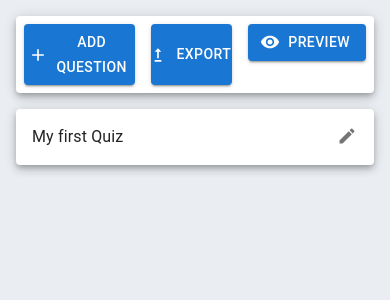
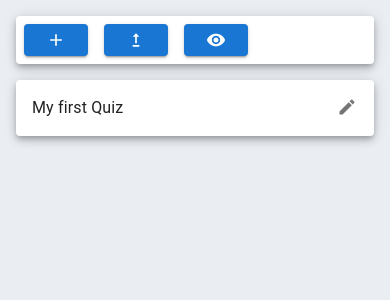
Before and after one commit to doneWorker/quiz-builder, a React (Create React App) app in the folder frontend/: page / in a window 390 px wide. Shown: the top 300 px of the page. Built offline with nearby package versions, Linux system fonts and the light colour scheme.

Commit message:
feat: hide action buttons text on mobile

```diff
--- a/frontend/src/components/editor/Actions.tsx
+++ b/frontend/src/components/editor/Actions.tsx
@@ -1,5 +1,6 @@
 import { useContext } from "react";
 import { Link } from "react-router-dom";
+import useMediaQuery from "@mui/material/useMediaQuery";
 import Paper from "@mui/material/Paper";
 import Button from "@mui/material/Button";
 import Stack from "@mui/material/Stack";
@@ -11,6 +12,7 @@ import { QuizContext } from "../../quiz.context";
 
 export const Actions = () => {
   const { createQuestion, quiz } = useContext(QuizContext);
+  const isMobile = useMediaQuery("(max-width:600px)");
 
   const exportQuiz = () => {
     alert(JSON.stringify(quiz));
@@ -19,7 +21,13 @@ export const Actions = () => {
   return (
     <Paper
       elevation={5}
-      sx={{ width: "100%", p: 1, mt: 2, boxSizing: "border-box" }}
+      sx={{
+        width: "100%",
+        p: 1,
+        mt: 2,
+        boxSizing: "border-box",
+        "& .MuiButton-startIcon": isMobile ? { m: 0 } : null,
+      }}
     >
       <Stack spacing={2} direction="row">
         <Button
@@ -27,18 +35,18 @@ export const Actions = () => {
           startIcon={<AddIcon />}
           onClick={createQuestion}
         >
-          Add Question
+          {!isMobile && "Add Question"}
         </Button>
         <Button
           variant="contained"
           startIcon={<UpgradeIcon />}
           onClick={exportQuiz}
         >
-          Export
+          {!isMobile && "Export"}
         </Button>
         <Link to="/preview" style={{ textDecoration: "none" }}>
           <Button variant="contained" startIcon={<VisibilityIcon />}>
-            Preview
+            {!isMobile && "Preview"}
           </Button>
         </Link>
       </Stack>
```
